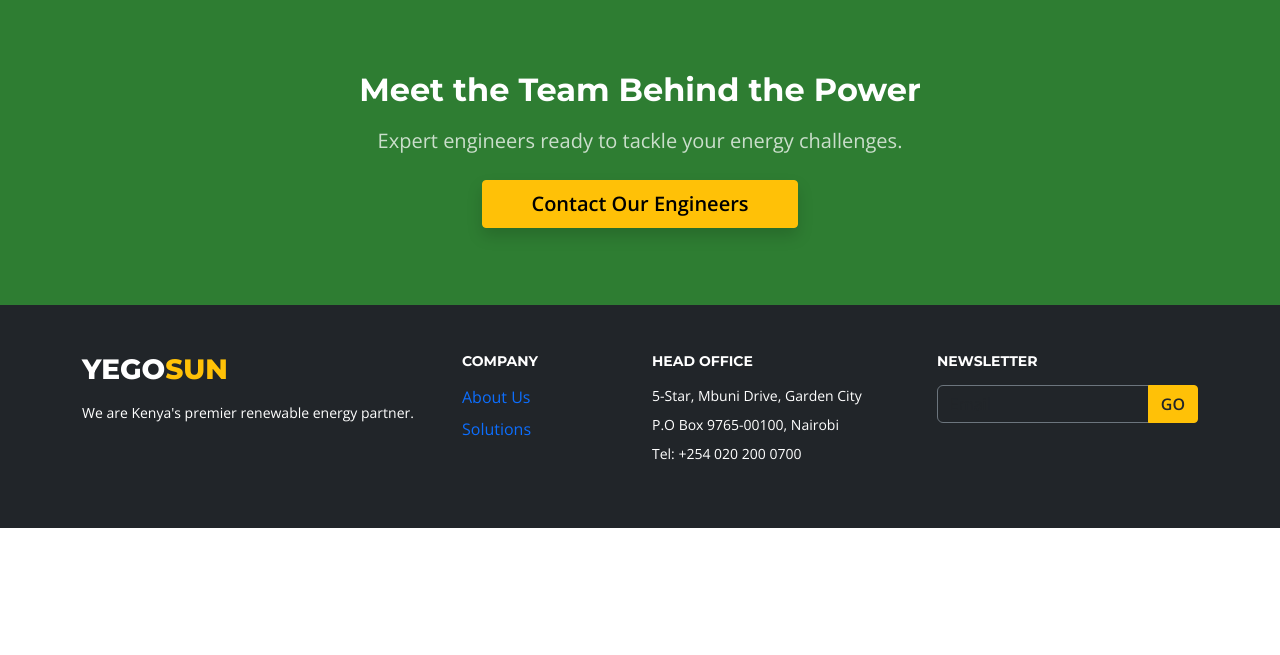
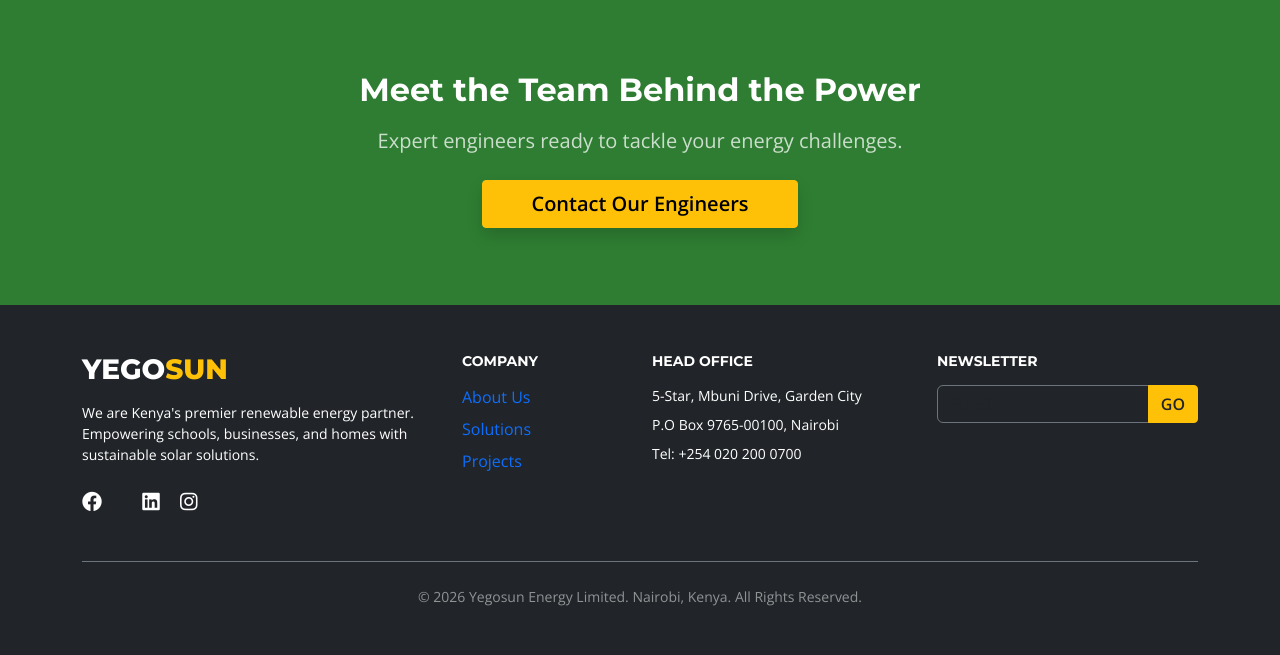
Before and after one commit to kelvin-keter/yegosun-website, a Flask app: page /about in a window 1280 px wide. Shown: the part 1739-2394 px from the top of the page. Before the commit the page ends 2267 px from the top, so only its background shows below. Run offline with Flask 3, Linux system fonts and the light colour scheme.

Commit message:
Complete upgrade: Projects page, Social Icons, Testimonials

```diff
--- a/templates/base.html
+++ b/templates/base.html
@@ -16,7 +16,7 @@
             <small><i class="fa-solid fa-envelope me-2 text-warning"></i> info@yegosun.com</small>
             <div>
                 <a href="{{ url_for('login') }}" class="text-white small text-decoration-none me-4 hover-accent"><i class="fa-solid fa-lock me-1"></i> Staff Portal</a>
-                <a href="#" class="text-white small text-decoration-none hover-accent"><i class="fa-solid fa-phone me-1"></i> +254 727 113 141</a>
+                <a href="#" class="text-white small text-decoration-none hover-accent"><i class="fa-solid fa-phone me-1"></i> +254 020 200 0700</a>
             </div>
         </div>
     </div>
@@ -25,6 +25,10 @@
         <div class="container">
             <a class="navbar-brand d-flex align-items-center" href="{{ url_for('home') }}">
                 <span class="text-dark logo-text">YEGO</span><span class="text-warning logo-text">SUN</span>
+                <div class="ms-2 ps-2 border-start border-3 border-success lh-1">
+                    <span class="d-block text-success fw-bold" style="font-size: 0.7rem; letter-spacing: 2px;">GREEN</span>
+                    <span class="d-block text-secondary fw-bold" style="font-size: 0.7rem; letter-spacing: 2px;">ENERGY</span>
+                </div>
             </a>
             <button class="navbar-toggler border-0" type="button" data-bs-toggle="collapse" data-bs-target="#navbarNav">
                 <span class="navbar-toggler-icon"></span>
@@ -34,7 +38,7 @@
                     <li class="nav-item"><a class="nav-link nav-link-custom" href="{{ url_for('home') }}">Home</a></li>
                     <li class="nav-item"><a class="nav-link nav-link-custom" href="{{ url_for('about') }}">About</a></li>
                     <li class="nav-item"><a class="nav-link nav-link-custom" href="{{ url_for('services') }}">Solutions</a></li>
-                    <li class="nav-item"><a class="nav-link nav-link-custom" href="{{ url_for('home') }}#projects">Projects</a></li>
+                    <li class="nav-item"><a class="nav-link nav-link-custom" href="{{ url_for('projects') }}">Projects</a></li>
                     <li class="nav-item"><a class="nav-link nav-link-custom" href="{{ url_for('home') }}#blogs">Blogs</a></li>
                     <li class="nav-item ms-lg-4">
                         <a href="{{ url_for('contact') }}" class="btn btn-primary px-4 py-2 fw-bold shadow-sm text-uppercase btn-cta">Get a Quote</a>
@@ -53,13 +57,21 @@
             <div class="row g-4 text-white">
                 <div class="col-md-4">
                      <h3 class="mb-3 fw-extrabold" style="font-family: 'Montserrat';">YEGO<span class="text-warning">SUN</span></h3>
-                     <p class="text-white-75 small">We are Kenya's premier renewable energy partner.</p>
+                     <p class="text-white-75 small">We are Kenya's premier renewable energy partner. Empowering schools, businesses, and homes with sustainable solar solutions.</p>
+
+                     <div class="mt-4">
+                        <a href="#" class="text-white me-3 hover-warning"><i class="fa-brands fa-facebook fa-lg"></i></a>
+                        <a href="#" class="text-white me-3 hover-warning"><i class="fa-brands fa-x-twitter fa-lg"></i></a>
+                        <a href="#" class="text-white me-3 hover-warning"><i class="fa-brands fa-linkedin fa-lg"></i></a>
+                        <a href="#" class="text-white hover-warning"><i class="fa-brands fa-instagram fa-lg"></i></a>
+                     </div>
                 </div>
                 <div class="col-md-2">
                     <h5 class="text-white mb-3 fw-bold text-uppercase small">Company</h5>
                     <ul class="list-unstyled">
                         <li class="mb-2"><a href="{{ url_for('about') }}" class="text-white-75 text-decoration-none">About Us</a></li>
                         <li class="mb-2"><a href="{{ url_for('services') }}" class="text-white-75 text-decoration-none">Solutions</a></li>
+                        <li class="mb-2"><a href="{{ url_for('projects') }}" class="text-white-75 text-decoration-none">Projects</a></li>
                     </ul>
                 </div>
                 <div class="col-md-3">
@@ -78,6 +90,9 @@
                     </div>
                 </div>
             </div>
+            <div class="text-center mt-5 pt-4 border-top border-secondary">
+                <p class="text-white-50 mb-0 small">&copy; 2026 Yegosun Energy Limited. Nairobi, Kenya. All Rights Reserved.</p>
+            </div>
         </div>
     </footer>
 
```
